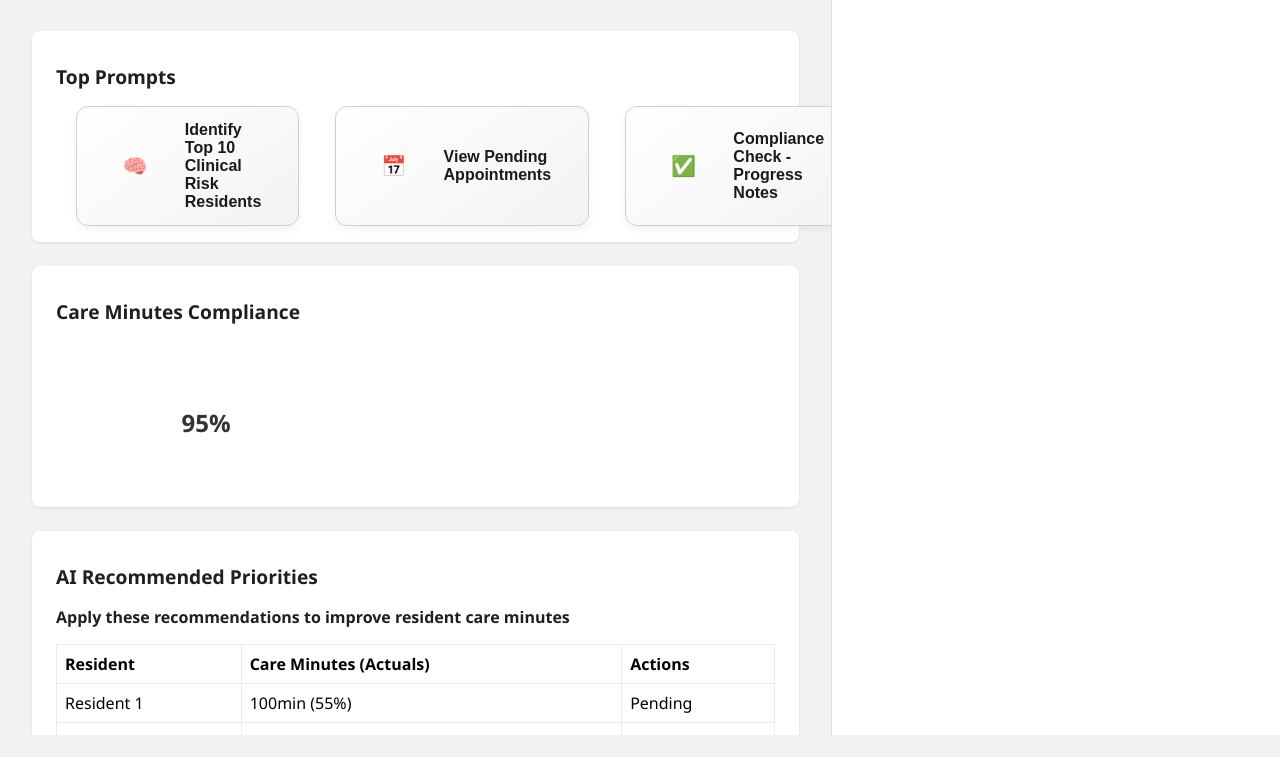
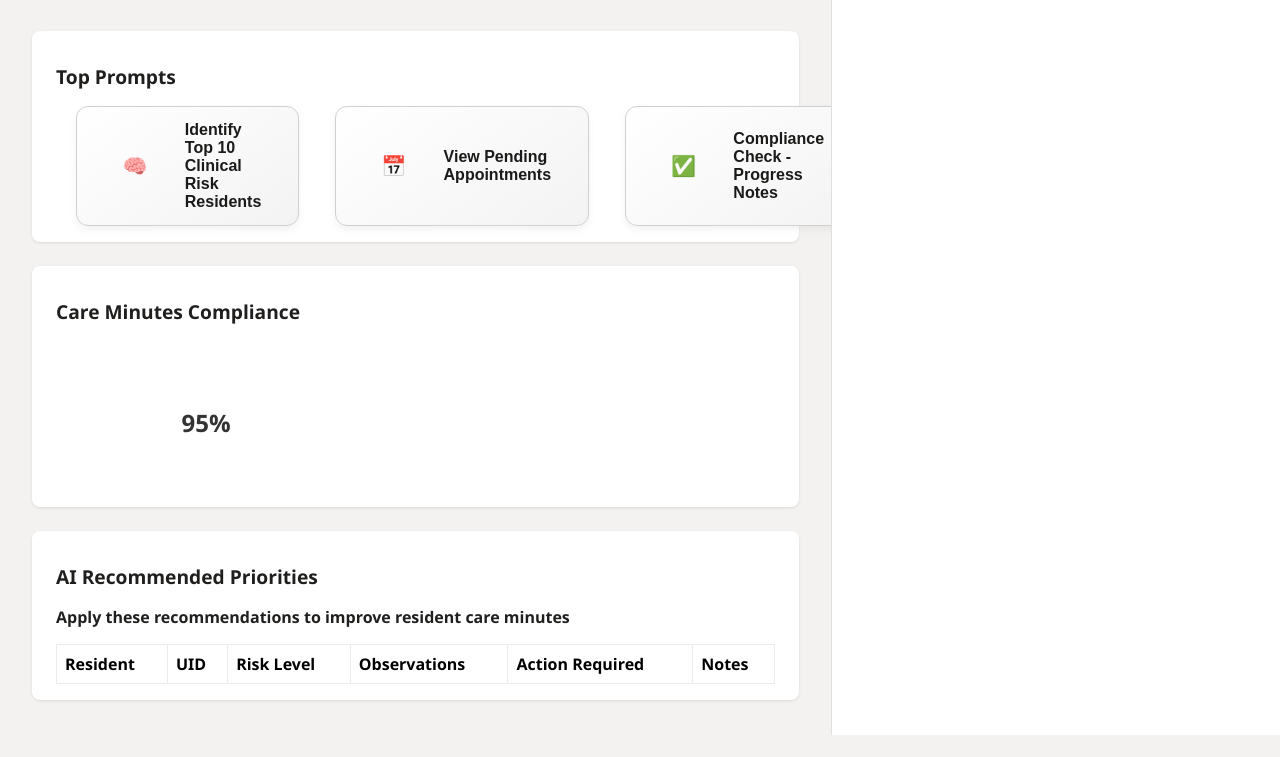
Before and after one commit to daniellynam/copilot, a PHP site: page / in a window 1280 px wide. Shown: the part 67-824 px from the top of the page. Run offline with PHP 8.4, Linux system fonts and the light colour scheme; lists and menus that the app fills with data are empty; some libraries are stand-ins or nearby versions.

Commit message:
Update index.php
New table added

```diff
--- a/index.php
+++ b/index.php
@@ -199,10 +199,20 @@
  <div class="section pending-actions">
    <h2>AI Recommended Priorities</h2>
    <h3>Apply these recommendations to improve resident care minutes</h3>
- <table>
- <tr><th>Resident</th><th>Care Minutes (Actuals)</th><th>Actions</th></tr>
- <tr><td>Resident 1</td><td>100min (55%)</td><td>Pending</td></tr>
- <tr><td>Resident 2</td><td>200min (75%)</td><td>Pending</td></tr>
+   <table id="clinicalRiskTable">
+     <thead>
+       <tr>
+         <th>Resident</th>
+         <th>UID</th>
+         <th>Risk Level</th>
+         <th>Observations</th>
+         <th>Action Required</th>
+         <th>Notes</th>
+       </tr>
+     </thead>
+     <tbody>
+       <!-- Rows will be inserted here -->
+     </tbody>
    </table>
   </div>
  </div>
@@ -247,6 +257,17 @@
   });
 
   WebChat.renderWebChat({ directLine, locale, styleOptions }, document.getElementById('webchat'));
+
+  // 👇 Listen for bot messages and update table
+  directLine.activity$.subscribe(activity => {
+    if (activity.type === 'message' && activity.from.role === 'bot') {
+      const text = activity.text;
+      if (text.includes('Risk Level')) {
+        const residents = parseClinicalRiskData(text);
+        updateClinicalRiskTable(residents);
+      }
+    }
+  });
 })();
 
 function sendMessage(message) {
@@ -259,6 +280,54 @@
   } else {
     console.error('DirectLine not initialized yet.');
   }
+}
+
+// 👇 Parse structured clinical risk text
+function parseClinicalRiskData(text) {
+  const entries = text.split(/\n(?=\w)/); // Split by new lines before names
+  const residents = [];
+
+  entries.forEach(entry => {
+    const nameMatch = entry.match(/^([\w\s]+)\s+\(UID\s*(.*?)\)/);
+    const riskMatch = entry.match(/Risk Level:\s*(\w+)/);
+    const obsMatch = entry.match(/Observations:\s*(.+?)(?=Action Required:)/s);
+    const actionMatch = entry.match(/Action Required:\s*(.+?)(?=Notes:)/s);
+    const notesMatch = entry.match(/Notes:\s*(.+)/s);
+
+    if (nameMatch) {
+      residents.push({
+        name: nameMatch[1].trim(),
+        uid: nameMatch[2].trim(),
+        risk: riskMatch?.[1]?.trim() || '',
+        observations: obsMatch?.[1]?.trim() || '',
+        action: actionMatch?.[1]?.trim() || '',
+        notes: notesMatch?.[1]?.trim() || ''
+      });
+    }
+  });
+
+  return residents;
+}
+
+// 👇 Update the table with parsed data
+function updateClinicalRiskTable(residents) {
+  const tableBody = document.querySelector('#clinicalRiskTable tbody');
+  if (!tableBody) return;
+
+  tableBody.innerHTML = ''; // Clear existing rows
+
+  residents.forEach(resident => {
+    const row = document.createElement('tr');
+    row.innerHTML = `
+      <td>${resident.name}</td>
+      <td>${resident.uid}</td>
+      <td>${resident.risk}</td>
+      <td>${resident.observations}</td>
+      <td>${resident.action}</td>
+      <td>${resident.notes}</td>
+    `;
+    tableBody.appendChild(row);
+  });
 }
 </script>
 
```
Lines whose indentation alone changed are shown as unchanged.
